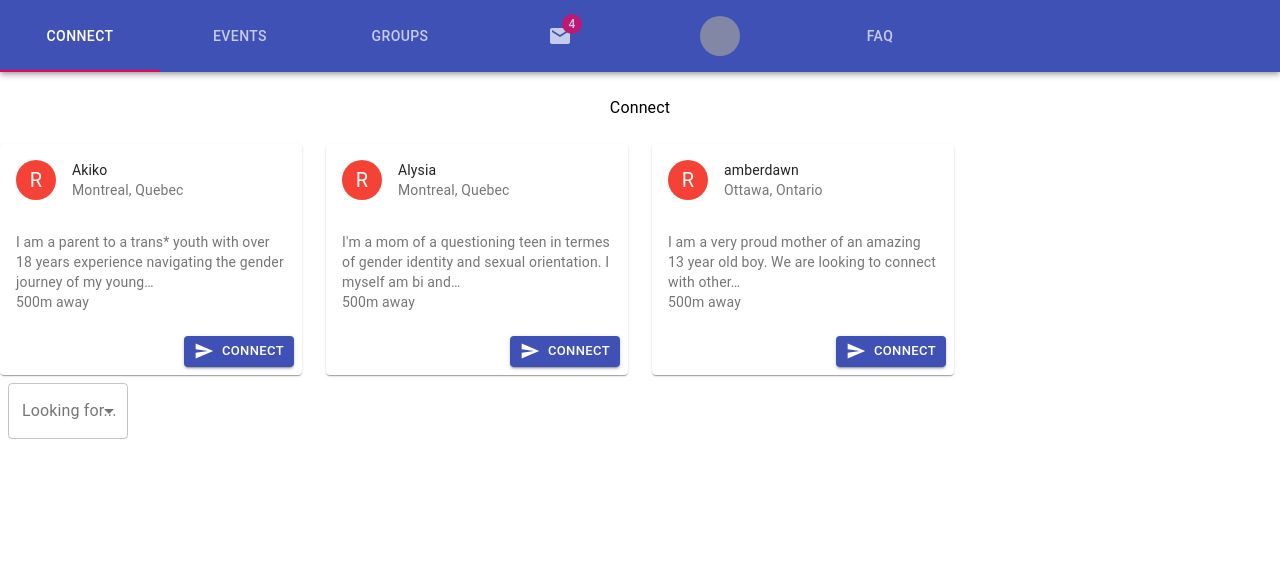
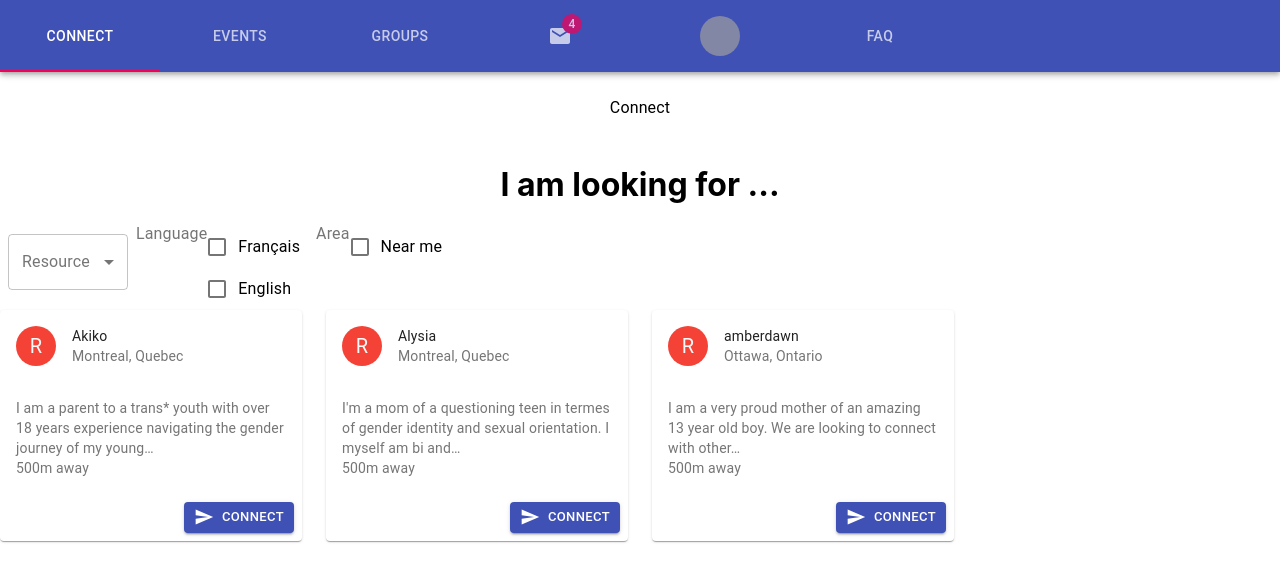
Before and after one commit to chrisdivina-ls/pridehacks-2019, a React app in the folder connect-locally/: page / in a window 1280 px wide. Shown: the top 582 px of the page. Built offline with nearby package versions, Linux system fonts and the light colour scheme; grey boxes are pictures that could not be loaded.

Commit message:
added language and area

```diff
--- a/connect-locally/src/App.js
+++ b/connect-locally/src/App.js
@@ -8,8 +8,8 @@ function App() {
   return (
     <div className="App">
       <Navbar />
+      <Filters />
       <UserList />
-      <Filters />
     </div>
   );
 }
--- a/connect-locally/src/components/Filters.js
+++ b/connect-locally/src/components/Filters.js
@@ -6,6 +6,11 @@ import InputLabel from '@material-ui/core/InputLabel';
 import MenuItem from '@material-ui/core/MenuItem';
 import FormControl from '@material-ui/core/FormControl';
 import Select from '@material-ui/core/Select';
+
+import FormLabel from '@material-ui/core/FormLabel';
+import FormGroup from '@material-ui/core/FormGroup';
+import FormControlLabel from '@material-ui/core/FormControlLabel';
+import Checkbox from '@material-ui/core/Checkbox';
 
 const useStyles = makeStyles(theme => ({
   root: {
@@ -24,8 +29,13 @@ const useStyles = makeStyles(theme => ({
 export default function Filters() {
   const classes = useStyles();
   const [values, setValues] = React.useState({
-    age: '',
-    name: 'hai'
+    resource: '',
+    language: ''
+  });
+  const [state, setState] = React.useState({
+    Français: false,
+    English: false,
+    NearMe: false
   });
 
   const inputLabel = React.useRef(null);
@@ -41,31 +51,63 @@ export default function Filters() {
     }));
   }
 
+  const handleChecked = name => event => {
+    setState({ ...state, [name]: event.target.checked });
+  };
+
+  const { Français, English, NearMe } = state;
+
   return (
+    <div>
+      <h1>I am looking for ...</h1>
       <form className={classes.root} autoComplete="off">
         <FormControl variant="outlined" className={classes.formControl}>
-        <InputLabel ref={inputLabel} htmlFor="outlined-looking-simple">
-          Looking for...
+          <InputLabel ref={inputLabel} htmlFor="outlined-resource-simple">
+            Resource
           </InputLabel>
           <Select
-          value={values.age}
+            value={values.resource}
             onChange={handleChange}
             input={
               <OutlinedInput
                 labelWidth={labelWidth}
-              name="Looking for..."
-              id="outlined-looking-simple"
+                name="resource"
+                id="outlined-resource-simple"
               />
             }
           >
-          <MenuItem value="">
-            <em>None</em>
-          </MenuItem>
-          <MenuItem value={10}>Ten</MenuItem>
-          <MenuItem value={20}>Twenty</MenuItem>
-          <MenuItem value={30}>Thirty</MenuItem>
+            <MenuItem value="Parents">Parents</MenuItem>
+            <MenuItem value="Youth">Youth</MenuItem>
+            <MenuItem value="Services">Services</MenuItem>
+            <MenuItem value="Non-profits">Non-profits</MenuItem>
           </Select>
         </FormControl>
+
+        <FormLabel component="legend">Language</FormLabel>
+        <FormGroup>
+          <FormControlLabel
+            control={
+              <Checkbox checked={Français} onChange={handleChecked('Français')} value="Français" />
+            }
+            label="Français"
+          />
+          <FormControlLabel
+            control={
+              <Checkbox checked={English} onChange={handleChecked('English')} value="English" />
+            }
+            label="English"
+          />
+        </FormGroup>
+        <FormLabel component="legend">Area</FormLabel>
+        <FormGroup>
+          <FormControlLabel
+            control={
+              <Checkbox checked={NearMe} onChange={handleChecked('NearMe')} value="NearMe" />
+            }
+            label="Near me"
+          />
+        </FormGroup>
       </form>
+    </div>
   );
 }
```
Lines whose indentation alone changed are shown as unchanged.
